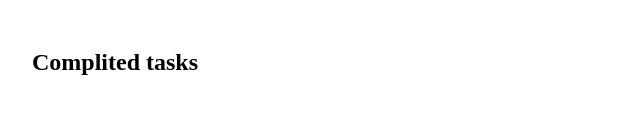
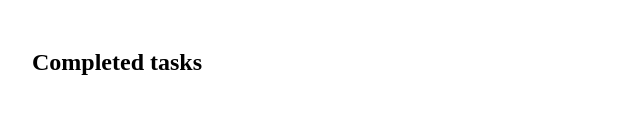
Before and after one commit to ApiHackr/todo-app, a plain HTML site: page index.html in a window 1280 px wide. Shown: the part 302-416 px from the top of the page, 0-640 px from the left. Drawn offline with Linux system fonts and the light colour scheme.

Commit message:
fix: typo

```diff
--- a/index.html
+++ b/index.html
@@ -32,9 +32,9 @@
         </li> -->
     </ul>
     <br>
-    <h2>Complited tasks</h2>
+    <h2>Completed tasks</h2>
     <br>
-    <ul id="complited">
+    <ul id="completed">
         <!-- <li class="complited">
             Done
             <button class="delete">&cross;</button>
```
